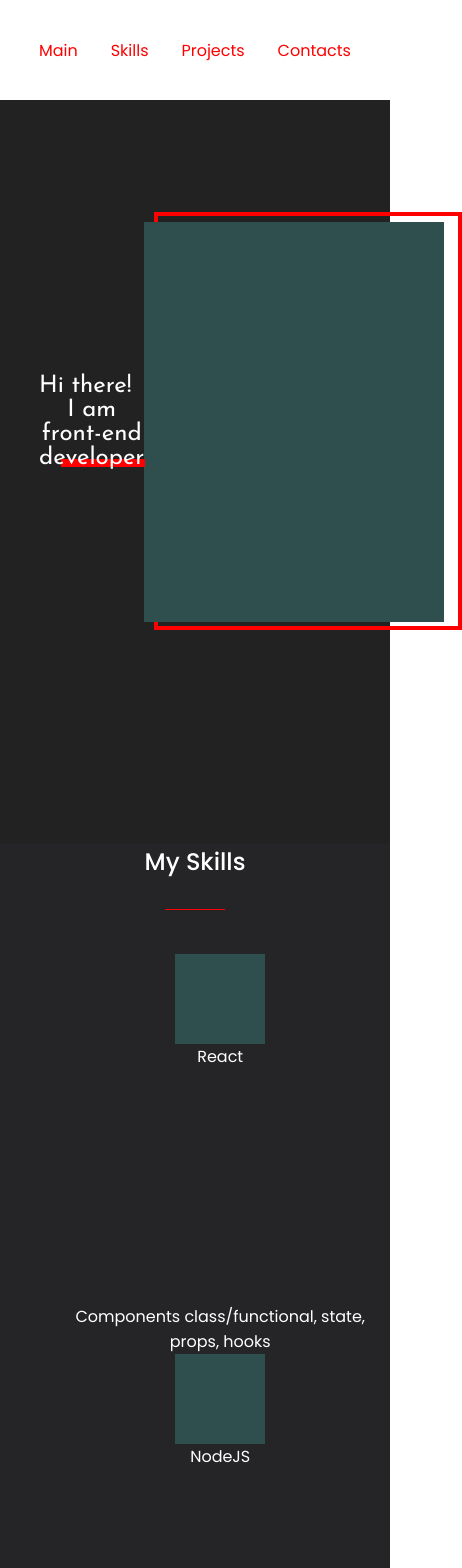
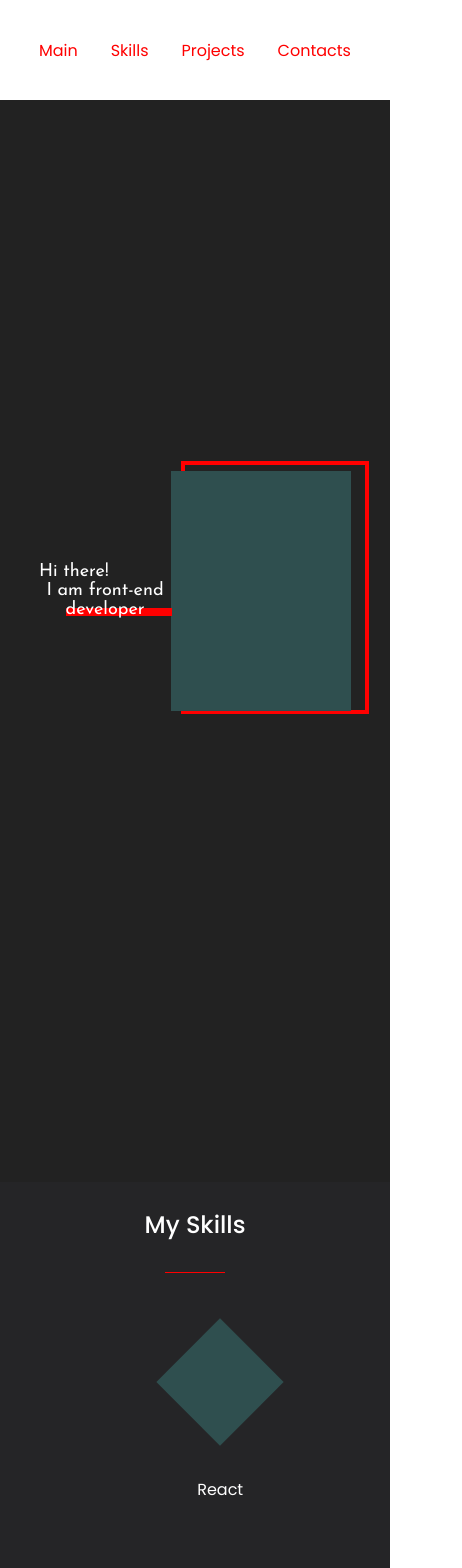
Before and after one commit to LilBudj/Portfolio, a React (Create React App) app: page / in a window 390 px wide. Shown: the top 1568 px of the page, 462 px wide, since content can reach past the window. Built offline with nearby package versions, Linux system fonts and the light colour scheme.

Commit message:
Colorizing[4]

```diff
--- a/src/Contacts.js
+++ b/src/Contacts.js
@@ -1,12 +1,13 @@
 import React from 'react';
 import style from './Contacts.module.css';
+import Mark from "./RedMark";
 
 const Contacts = () => {
     return(
         <div className={style.contacts}>
             <div className={style.container}>
+                <Mark mark={"Contacts"}/>
                <form className={style.form}>
-                   <p>Contacts</p>
                    <input placeholder={'Email'}/>
                    <input placeholder={'Name'}/>
                    <textarea placeholder={'Your message'}/>
--- a/src/Contacts.module.css
+++ b/src/Contacts.module.css
@@ -1,20 +1,20 @@
 .contacts{
     height: 100vh;
-    background-color: crimson;
+    background-color: #252527;
     display: flex;
     justify-content: center;
+    font-family: "Poppins", sans-serif;
 }
 
 .container{
     width: 80%;
-    border: 1px solid;
     display: flex;
+    flex-direction: column;
     align-items: center;
     justify-content: center;
 }
 
 .form{
-    border: 1px solid;
     display: flex;
     flex-direction: column;
     justify-content: space-evenly;
--- a/src/Main.module.css
+++ b/src/Main.module.css
@@ -58,3 +58,34 @@
     bottom: 3px;
     z-index: -1;
 }
+
+@media screen and (max-width: 700px){
+    .main{
+        height: 140vh;
+    }
+    .image{
+        height: 240px;
+        width: 180px;
+    }
+    .photo .image:before{
+        height: 245px;
+        width: 180px;
+    }
+    .greetings{
+        font-size: 18px;
+    }
+}
+
+@media screen and (max-height: 600px){
+    .main{
+        height: 140vh;
+    }
+    .image{
+        height: 240px;
+        width: 180px;
+    }
+    .photo .image:before{
+        height: 245px;
+        width: 180px;
+    }
+}
--- a/src/OneSkill.module.css
+++ b/src/OneSkill.module.css
@@ -20,6 +20,8 @@
     background-color: darkslategrey;
     width: 90px;
     height: 90px;
+    transform: rotate(45deg);
+    margin: 20px 20px 50px 20px;
 }
 
 @media screen and (max-width: 360px){
--- a/src/Projects.js
+++ b/src/Projects.js
@@ -7,7 +7,7 @@ const Projects = () => {
     return(
         <div className={style.projects}>
             <div className={style.container}>
-               <Mark mark={"My Works"}/>
+               <Mark mark={"My works"}/>
                 <div className={style.works}>
                     <Project message="urguhdgudhfuhsoghh" name="White Square"/>
                     <Project message="rgdsgrethgjoyhkoth" name="Rectangle of Terror"/>
--- a/src/Skills.module.css
+++ b/src/Skills.module.css
@@ -47,3 +47,9 @@
         align-items: center;
     }
 }
+
+@media screen and (max-width: 600px){
+    .desryption{
+        margin-top: 25px;
+    }
+}
```
